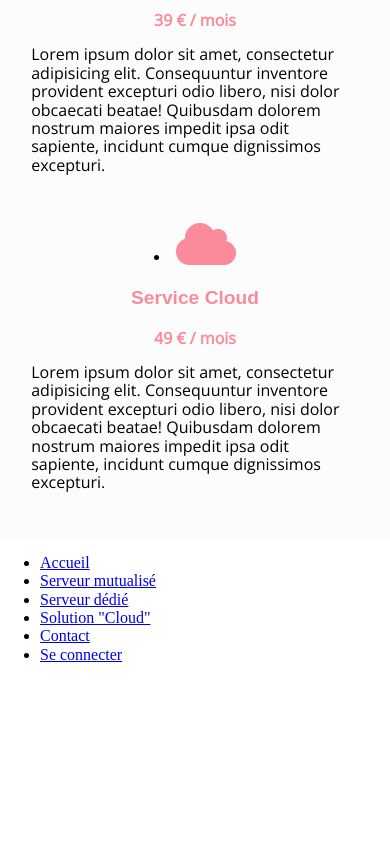
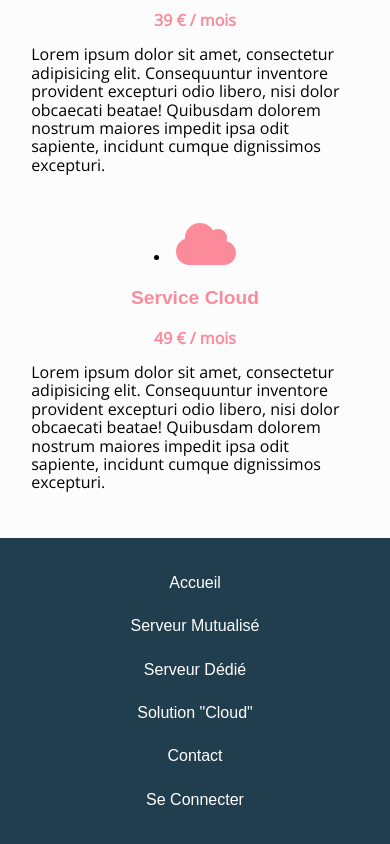
Before and after one commit to Moandh81/mind_geek, a plain HTML site: page index.html in a window 390 px wide. Shown: the part 2531-3375 px from the top of the page. Before the commit the page ends 3211 px from the top, so only its background shows below. Drawn offline with nearby package versions, Linux system fonts and the light colour scheme; a web font is replaced by a local one.

Commit message:
style footer tablette

```diff
--- a/style.css
+++ b/style.css
@@ -231,3 +231,40 @@ main {
 
 
 /* Fin section style d'hébergement */
+
+
+/* Début section footer  */
+
+
+footer {
+	background-color: #213e4e;
+	padding-bottom:20px; ;
+	padding-top:20px;
+}
+
+footer ul {
+	padding-left: 0;
+	text-align: center;
+	display: flex;
+	flex-direction: column;
+	flex-wrap: nowrap;
+	justify-content: flex-start;
+	align-items: stretch;
+	align-content: stretch;
+}
+
+footer ul li {
+	list-style: none;
+	margin-bottom: 25px;
+}
+
+footer ul li a {
+
+	color:white;
+	text-transform: capitalize;
+	text-decoration: none;
+	font-family: 'Candal', sans-serif;
+
+}
+
+/* Fin section footer  */
```
